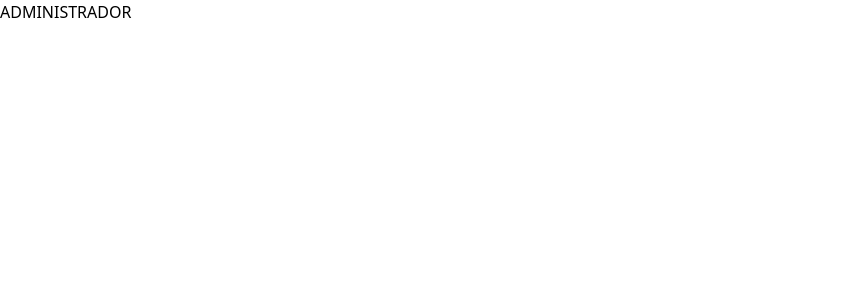
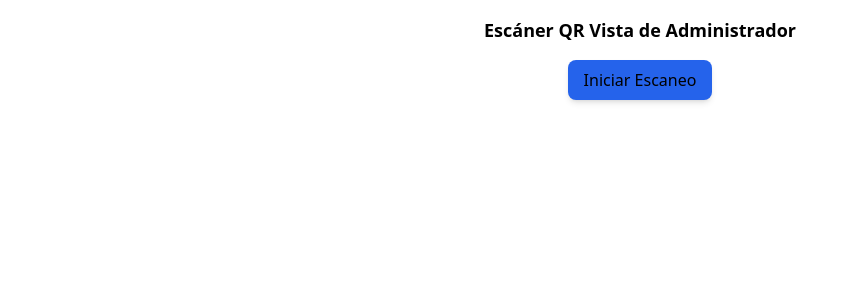
Before and after one commit to stivenkno/EstacionamientoUTP-front, a React (Vite) app: page /admin in a window 1280 px wide. Shown: the top 300 px of the page, without its empty margins (0-859 px from the left). Built offline with nearby package versions, Linux system fonts and the light colour scheme; no server answers.

Commit message:
prueba scan

```diff
--- a/package.json
+++ b/package.json
@@ -13,6 +13,7 @@
     "@dnd-kit/core": "^6.3.1",
     "@dnd-kit/sortable": "^10.0.0",
     "axios": "^1.7.9",
+    "jsqr": "^1.4.0",
     "pnpm": "^10.6.2",
     "react": "^18.3.1",
     "react-beautiful-dnd": "^13.1.1",
--- a/src/components/Administrador.jsx
+++ b/src/components/Administrador.jsx
@@ -1,5 +1,101 @@
-import React from "react";
+import { useEffect, useRef, useState } from "react";
+import jsQR from "jsqr";
 
-export default function Administrador() {
-  return <div>ADMINISTRADOR</div>;
-}
+const Administrador = () => {
+  const videoRef = useRef(null);
+  const canvasRef = useRef(null);
+  const [qrData, setQrData] = useState("");
+  const [scanning, setScanning] = useState(false);
+  const [error, setError] = useState("");
+
+  const startCamera = async () => {
+    try {
+      const stream = await navigator.mediaDevices.getUserMedia({
+        video: { facingMode: "environment" }, // Usa la cámara trasera en móviles
+      });
+
+      if (videoRef.current) {
+        videoRef.current.srcObject = stream;
+        await videoRef.current.play(); // Reproducir video automáticamente
+        setScanning(true);
+        scanQRCode(); // Iniciar escaneo en tiempo real
+      }
+    } catch (err) {
+      setError("No se pudo acceder a la cámara. Verifica los permisos.");
+      console.error(err);
+    }
+  };
+
+  const scanQRCode = () => {
+    if (!scanning || !videoRef.current || !canvasRef.current) return;
+
+    const video = videoRef.current;
+    const canvas = canvasRef.current;
+    const context = canvas.getContext("2d");
+
+    canvas.width = video.videoWidth;
+    canvas.height = video.videoHeight;
+
+    const scan = () => {
+      if (!scanning) return;
+
+      context.drawImage(video, 0, 0, canvas.width, canvas.height);
+      const imageData = context.getImageData(0, 0, canvas.width, canvas.height);
+      const code = jsQR(imageData.data, imageData.width, imageData.height);
+
+      if (code) {
+        setQrData(code.data);
+        stopCamera();
+      } else {
+        requestAnimationFrame(scan);
+      }
+    };
+
+    scan();
+  };
+
+  const stopCamera = () => {
+    if (videoRef.current?.srcObject) {
+      videoRef.current.srcObject.getTracks().forEach((track) => track.stop());
+    }
+    setScanning(false);
+  };
+
+  return (
+    <div className="flex flex-col items-center p-4">
+      <h2 className="text-lg font-bold mb-4">
+        Escáner QR Vista de Administrador
+      </h2>
+
+      {error && <p className="text-red-500">{error}</p>}
+
+      {!scanning ? (
+        <button
+          onClick={startCamera}
+          className="bg-blue-600  px-4 py-2 rounded-lg shadow-md"
+        >
+          Iniciar Escaneo
+        </button>
+      ) : (
+        <div className="relative w-full max-w-md">
+          <video
+            ref={videoRef}
+            className="w-full h-auto rounded-lg shadow-md"
+            autoPlay
+            playsInline
+          />
+          <canvas
+            ref={canvasRef}
+            className="absolute top-0 left-0 w-full h-full opacity-0"
+          />
+        </div>
+      )}
+
+      {qrData && (
+        <p className="mt-4 text-green-600">Código Escaneado: {qrData}</p>
+      )}
+    </div>
+  );
+};
+
+export default Administrador;
--- a/src/output.css
+++ b/src/output.css
@@ -558,6 +558,14 @@ video {
   position: fixed;
 }
 
+.absolute {
+  position: absolute;
+}
+
+.relative {
+  position: relative;
+}
+
 .inset-y-0 {
   top: 0px;
   bottom: 0px;
@@ -569,6 +577,10 @@ video {
 
 .left-4 {
   left: 1rem;
+}
+
+.top-0 {
+  top: 0px;
 }
 
 .top-4 {
@@ -612,6 +624,10 @@ video {
   margin-top: 0.5rem;
 }
 
+.mt-4 {
+  margin-top: 1rem;
+}
+
 .mt-8 {
   margin-top: 2rem;
 }
@@ -630,6 +646,10 @@ video {
 
 .h-24 {
   height: 6rem;
+}
+
+.h-auto {
+  height: auto;
 }
 
 .h-full {
@@ -817,6 +837,11 @@ video {
   background-color: rgb(59 130 246 / var(--tw-bg-opacity, 1));
 }
 
+.bg-blue-600 {
+  --tw-bg-opacity: 1;
+  background-color: rgb(37 99 235 / var(--tw-bg-opacity, 1));
+}
+
 .bg-blue-700 {
   --tw-bg-opacity: 1;
   background-color: rgb(29 78 216 / var(--tw-bg-opacity, 1));
@@ -871,6 +896,11 @@ video {
   padding: 2rem;
 }
 
+.px-4 {
+  padding-left: 1rem;
+  padding-right: 1rem;
+}
+
 .px-6 {
   padding-left: 1.5rem;
   padding-right: 1.5rem;
@@ -889,11 +919,6 @@ video {
 .py-8 {
   padding-top: 2rem;
   padding-bottom: 2rem;
-}
-
-.px-4 {
-  padding-left: 1rem;
-  padding-right: 1rem;
 }
 
 .pb-2 {
@@ -947,6 +972,11 @@ video {
   color: rgb(0 0 0 / var(--tw-text-opacity, 1));
 }
 
+.text-blue-600 {
+  --tw-text-opacity: 1;
+  color: rgb(37 99 235 / var(--tw-text-opacity, 1));
+}
+
 .text-gray-500 {
   --tw-text-opacity: 1;
   color: rgb(107 114 128 / var(--tw-text-opacity, 1));
@@ -967,19 +997,14 @@ video {
   color: rgb(31 41 55 / var(--tw-text-opacity, 1));
 }
 
-.text-white {
-  --tw-text-opacity: 1;
-  color: rgb(255 255 255 / var(--tw-text-opacity, 1));
-}
-
-.text-blue-600 {
-  --tw-text-opacity: 1;
-  color: rgb(37 99 235 / var(--tw-text-opacity, 1));
-}
-
 .text-green-600 {
   --tw-text-opacity: 1;
   color: rgb(22 163 74 / var(--tw-text-opacity, 1));
+}
+
+.text-red-500 {
+  --tw-text-opacity: 1;
+  color: rgb(239 68 68 / var(--tw-text-opacity, 1));
 }
 
 .text-red-600 {
@@ -987,9 +1012,18 @@ video {
   color: rgb(220 38 38 / var(--tw-text-opacity, 1));
 }
 
+.text-white {
+  --tw-text-opacity: 1;
+  color: rgb(255 255 255 / var(--tw-text-opacity, 1));
+}
+
 .text-yellow-600 {
   --tw-text-opacity: 1;
   color: rgb(202 138 4 / var(--tw-text-opacity, 1));
+}
+
+.opacity-0 {
+  opacity: 0;
 }
 
 .shadow {
```
Also changed, not shown: 1 other file (tests, documents, lock files or other folders).
